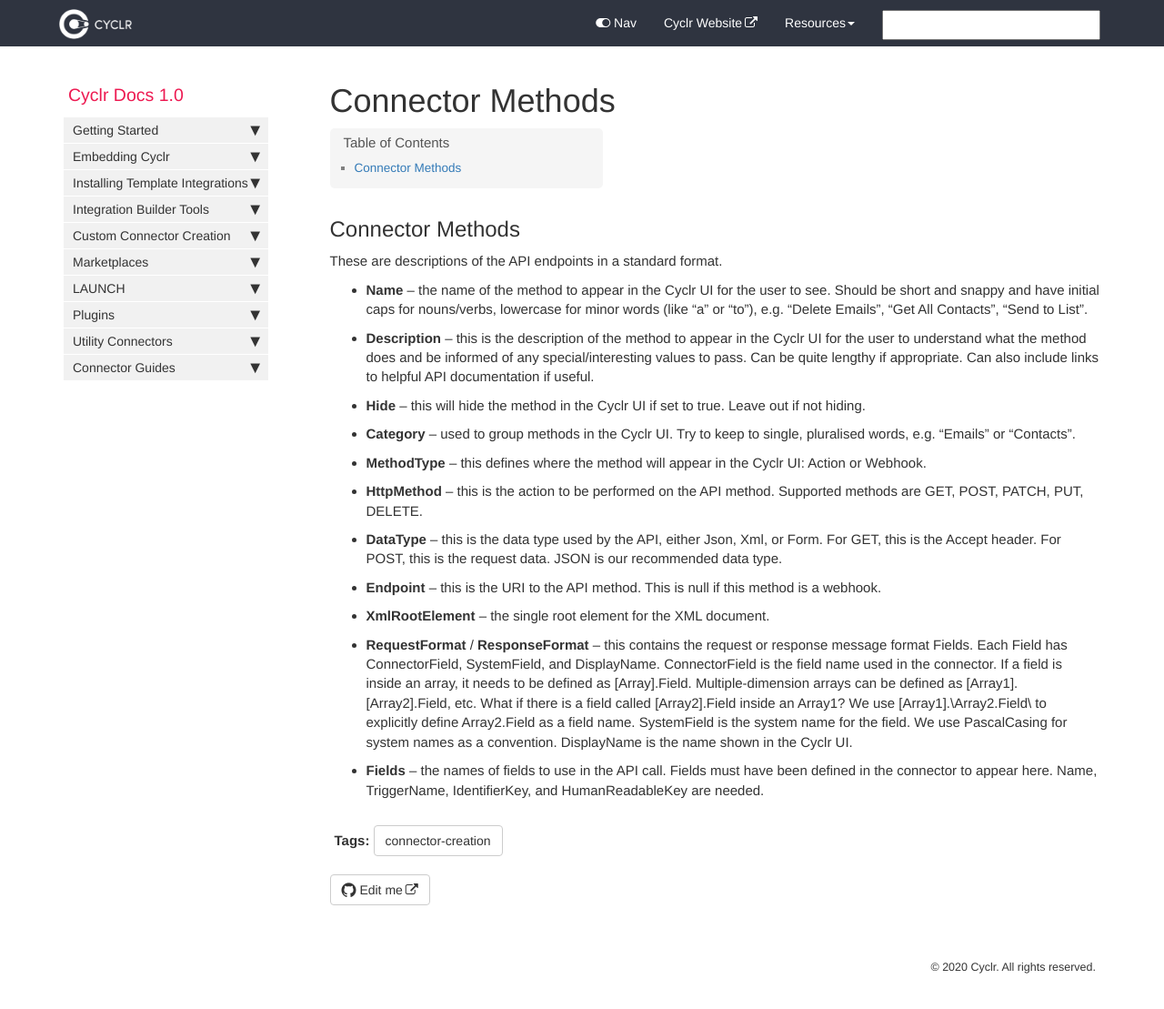
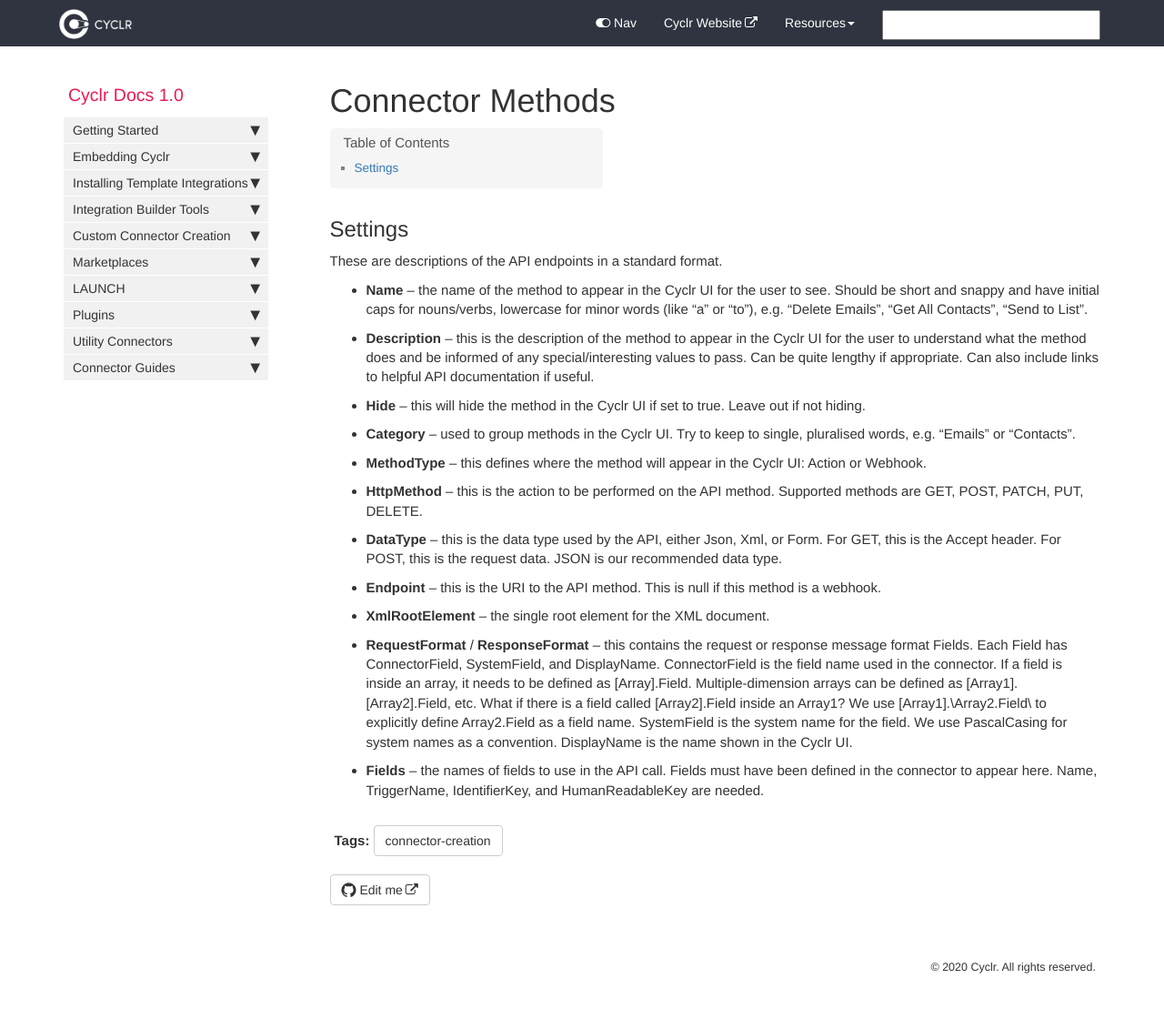
Before and after one commit to sneakysneak/docs, a Jekyll site: the page built from pages/custom-connectors/5-methods.md, in a window 1280 px wide and 1133 px high. Shown: the top 1109 px of the window at 91% size. Built offline with Jekyll 4.4.1, drawn with Linux system fonts in a browser that asks for light colours; nearby versions of some CDN libraries; comment, search, counter and statistics services are not loaded.

Commit message:
Update 5-methods.md

```diff
--- a/pages/custom-connectors/5-methods.md
+++ b/pages/custom-connectors/5-methods.md
@@ -5,7 +5,7 @@ permalink: connector-methods
 tags: [connector-creation]
 ---
 
-## Connector Methods
+## Settings
 
 These are descriptions of the API endpoints in a standard format.
 
```
